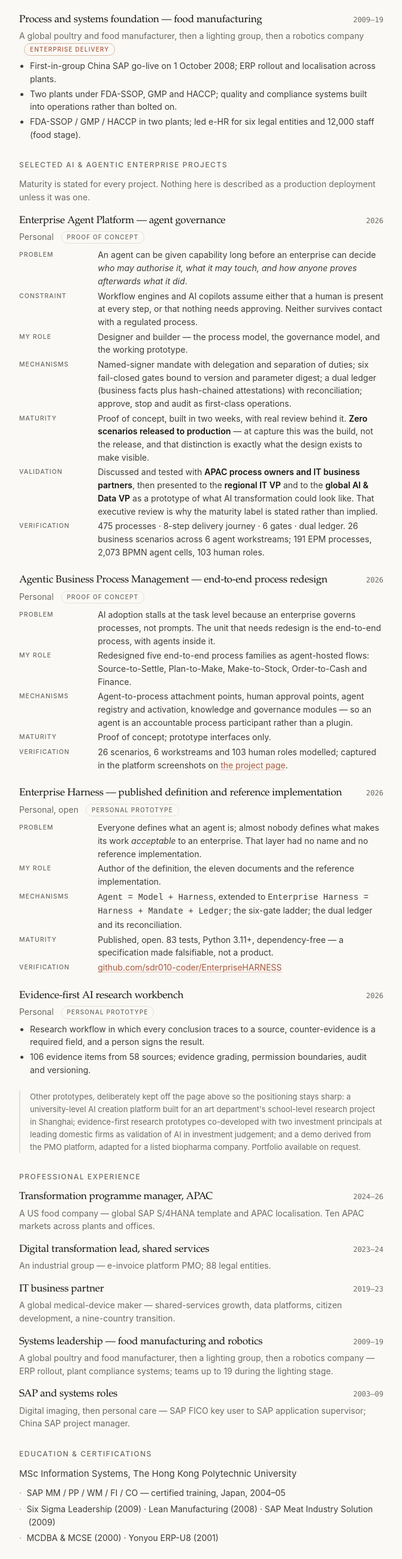
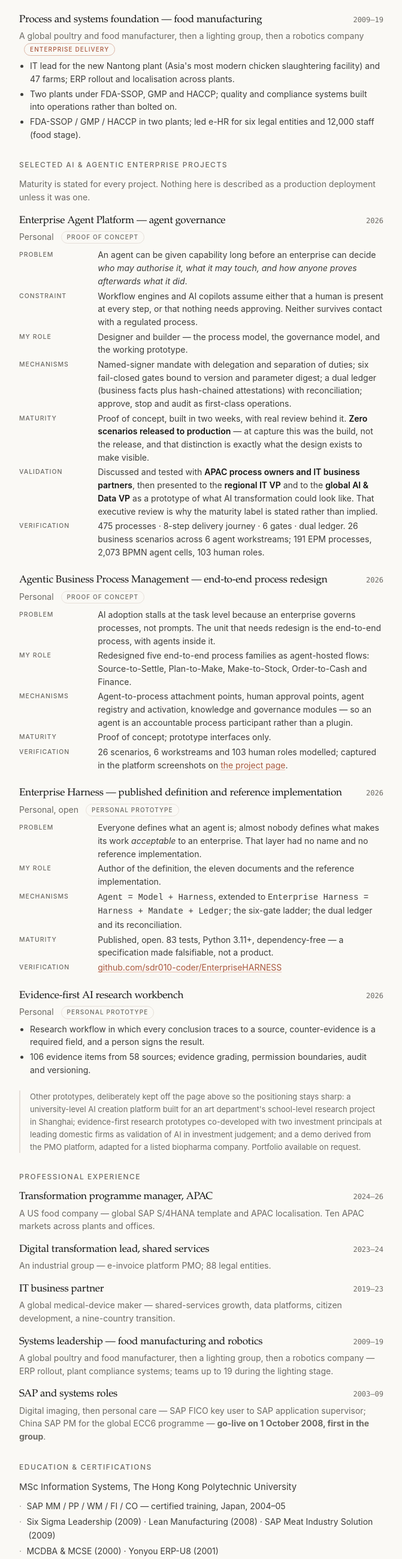
Before and after one commit to sdr010-coder/sdr010-coder.github.io, a plain HTML site: page cv.html in a window 1280 px wide. Shown: the part 1793-4392 px from the top of the page at 60% size, without its empty margins (304-975 px from the left). Drawn offline with Linux system fonts and the light colour scheme.

Commit message:
Move the 2008 first-in-group SAP go-live to the Payer role; restore the Nantong/47-farm detail to the food block

```diff
--- a/cv.html
+++ b/cv.html
@@ -84,7 +84,7 @@
     </div>
     <p class="org">A global poultry and food manufacturer, then a lighting group, then a robotics company <span class="tag ent">Enterprise delivery</span></p>
     <ul>
-      <li>First-in-group China SAP go-live on 1 October 2008; ERP rollout and localisation across plants.</li>
+      <li>IT lead for the new Nantong plant (Asia's most modern chicken slaughtering facility) and 47 farms; ERP rollout and localisation across plants.</li>
       <li>Two plants under FDA-SSOP, GMP and HACCP; quality and compliance systems built into operations rather than bolted on.</li>
       <li>FDA-SSOP / GMP / HACCP in two plants; led e-HR for six legal entities and 12,000 staff (food stage).</li>
     </ul>
@@ -183,7 +183,7 @@
 
   <div class="cv-item">
     <div class="line"><span class="title">SAP and systems roles</span><span class="dates">2003–09</span></div>
-    <p class="org">Digital imaging, then personal care — SAP FICO key user to SAP application supervisor; China SAP project manager.</p>
+    <p class="org">Digital imaging, then personal care — SAP FICO key user to SAP application supervisor; China SAP PM for the global ECC6 programme — <b>go-live on 1 October 2008, first in the group</b>.</p>
   </div>
 </div>
 
```
Also changed, not shown: cv-zh.html (+2 -2 lines).
